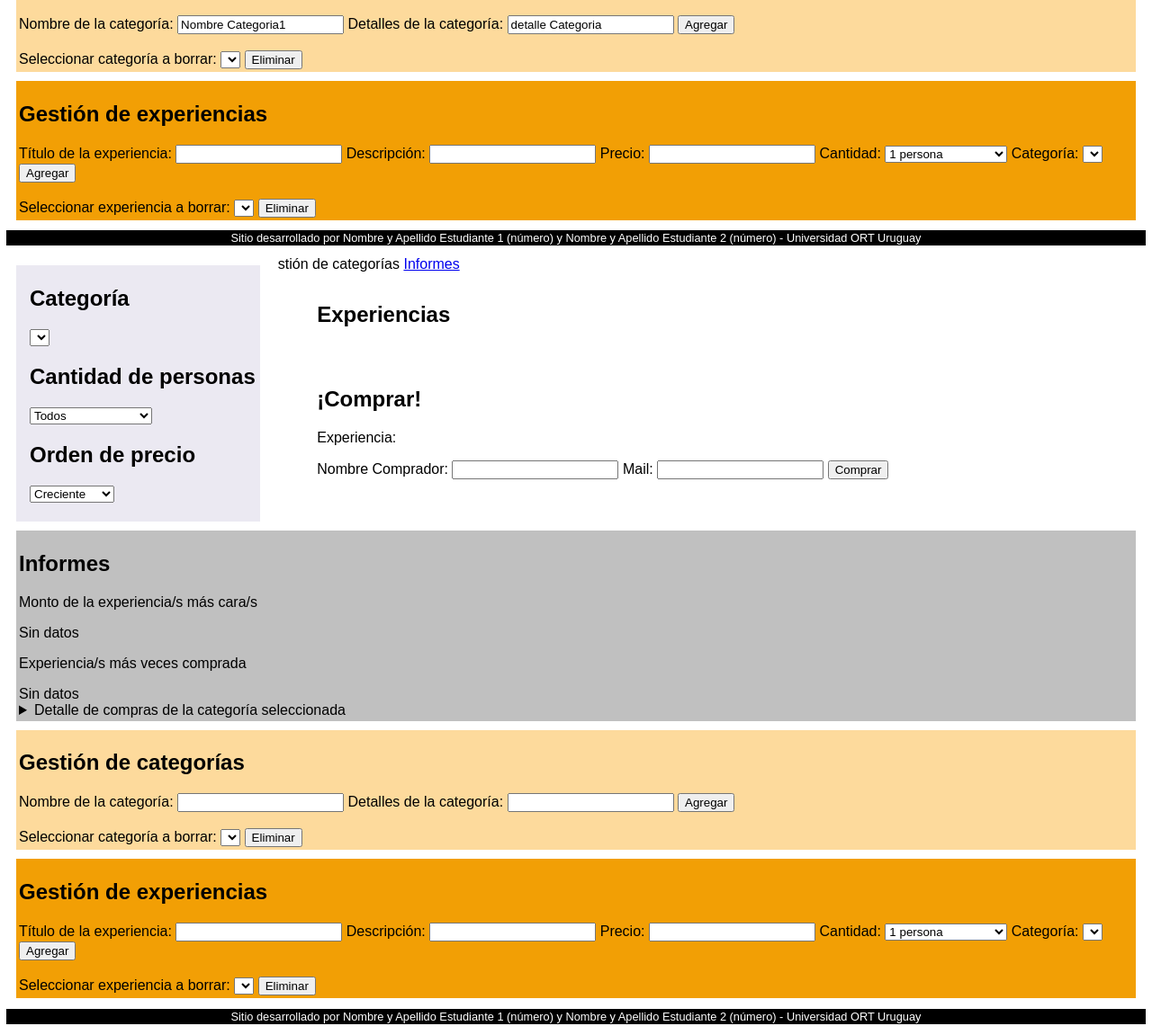
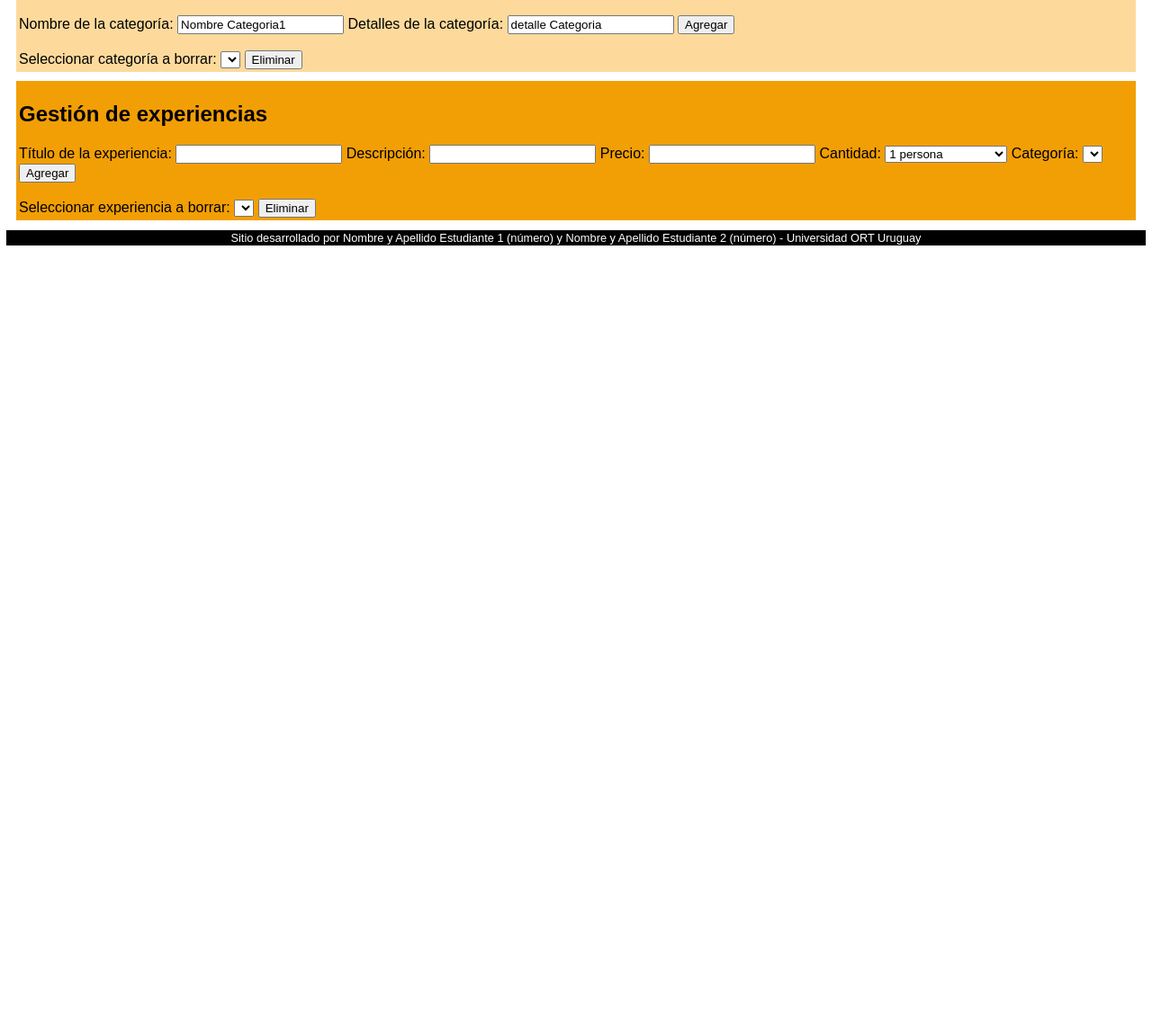
Before and after one commit to santicaceres2004/obligatorio-2-P1, a plain HTML site: page index.html in a window 1280 px wide. Shown: the part 754-1905 px from the top of the page at 90% size. After the commit the page ends 1039 px from the top, so only its background shows below. Drawn offline with Linux system fonts and the light colour scheme; files that its build step writes are made by us from their sources; files whose address does not match are found by name.

Commit message:
Update index.html

```diff
--- a/index.html
+++ b/index.html
@@ -91,7 +91,6 @@
 			<form id="idFormCategoria">
 				<label for="idNombreCategoria">Nombre de la categoría:</label>
 				<input type="text" id="idNombreCategoria" value='Nombre Categoria1' required >
-
 				<label for="idDetallesCategoria">Detalles de la categoría:</label>
 				<input id="idDetallesCategoria" value='detalle Categoria' required >
 
@@ -141,126 +140,3 @@
 
 	</body>
 	</html>
-		stión de categorías</a>
-				<a href="#linkInfo">Informes</a>
-			</nav>
-		</header>
-								<!-- FILTRO -->
-
-		<article class="izquierda">
-			<h2>Categoría</h2>
-			<select id="idComboCategoriasIzquierda"  >
-			</select>
-			<h2>Cantidad de personas</h2>
-			<select id="idCantidadPersonasCategoria">
-				<option value="todos">Todos</option>
-				<option value="uno">1 persona</option>
-				<option value="dos">2 personas</option>
-				<option value="varias">Más de 2 personas</option>
-			</select>
-			<h2>Orden de precio</h2>
-			<select id="idOrdenPrecio">
-				<option value="1">Creciente</option>
-				<option value="2">Decreciente</option>
-			</select>
-			<br><br>
-		</article>
-										<!-- EXPERIENCIAS RESULTADO -->
-		<article class="derecha">
-			<h2>Experiencias</h2>
-			<table id="idTabla">
-				<caption> </caption>
-
-			</table>
-		</article>
-		<article class="derecha">
-			<h2>¡Comprar!</h2>
-			<form id="idFormCompra">
-				<p id="idCualExperiencia">Experiencia:</p>
-				<label for="idNombreComprador">Nombre Comprador:</label>
-				<input type="text" id="idNombreComprador"  required>
-				<label for="idMail">Mail:</label>
-				<input type="email" id="idMail"  required>
-				<input type="button" id="idBotonComprar" value="Comprar">
-				<br>
-				<br>
-			</form>
-		</article>
-										<!-- INFORMES -->
-		<article id="linkInfo" class="abajo banda0">
-			<h2>Informes</h2>
-			<p>Monto de la experiencia/s más cara/s</p>
-			<p id="idExperienciaMasCara">Sin datos</p>
-
-			<p id="idExperienciaMasVecesTexto">Experiencia/s más veces comprada</p>
-			<ul id="idExperienciasMasCompradas">
-				<li>Sin datos</li>
-			</ul>
-
-			<details>
-				<summary id="idSummary">Detalle de compras de la categoría seleccionada</summary>
-
-				<p id="idParrafoCompras" >Compras realizadas</p>
-				<p id="idDetallesCualCategoria"></p>
-				<ul id="idListaCompras">
-					<li>Sin datos</li>
-				</ul>
-			</details>
-
-		</article>
-										<!-- GESTION DE CATEGORIAS -->
-		<article id="linkCat" class="abajo banda1" >
-			<h2>Gestión de categorías</h2>
-			<form id="idFormCategoria">
-				<label for="idNombreCategoria">Nombre de la categoría:</label>
-				<input type="text" id="idNombreCategoria" required >
-
-				<label for="idDetallesCategoria">Detalles de la categoría:</label>
-				<input id="idDetallesCategoria" required >
-
-				<input type="button" id="idBotonAgregarCategoria" value="Agregar">
-			</form>
-			<br>
-			<label for="idComboCategoriasAbajo" >Seleccionar categoría a borrar:</label>
-			<select id="idComboCategoriasAbajo"  >
-			</select>
-			<input id="idBotonBajaCategoria" type="button" value="Eliminar">
-		</article>
-										<!-- GESTION DE EXPERIENCIAS -->
-		<article id="linkExp" class="abajo banda2">
-			<h2>Gestión de experiencias</h2>
-			<form id="idFormExperiencia">
-				<label for="idTituloExperiencia">Título de la experiencia:</label>
-				<input type="text" id="idTituloExperiencia" required >
-
-				<label for="idDescripcionExperiencia">Descripción:</label>
-				<input id="idDescripcionExperiencia" required >
-
-				<label for="idPrecioExperiencia">Precio:</label>
-				<input type="number" id="idPrecioExperiencia" required min="0" >
-				<label>Cantidad: </label>
-				<select id="idCantidadPersonasExperiencia">
-
-					<option value="uno" selected >1 persona</option>
-					<option value="dos">2 personas</option>
-					<option value="varias">Más de 2 personas</option>
-				</select>
-				<label for="idCategoriaExperiencia">Categoría:</label>
-				<select id="idCategoriaExperiencia" name="categoria">
-				</select>
-				<input type="button" id="idBotonAltaExperiencia" value="Agregar">
-			</form>
-			<br>
-			<label for="idComboBajaExperiencia" >Seleccionar experiencia a borrar:</label>
-			<select id="idComboBajaExperiencia" name="combo" >
-			</select>
-			<input id="idBotonBajaExperiencia" type="button" value="Eliminar">
-		</article>
-
-
-		<footer>
-			<p>Sitio desarrollado por Nombre y Apellido Estudiante 1 (número)  y Nombre y Apellido Estudiante 2 (número) - Universidad ORT Uruguay</p>
-		</footer>
-
-	</body>
-	</html>
```
